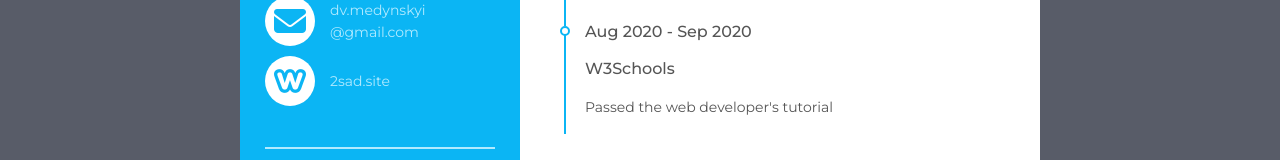
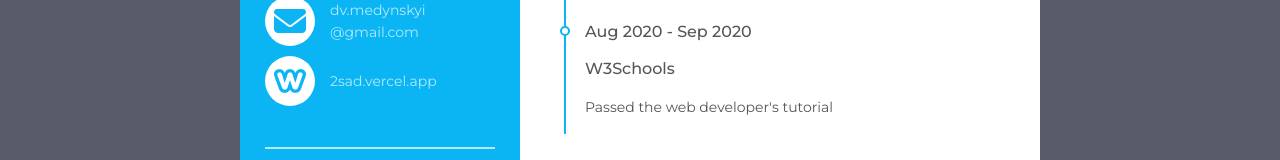
Before and after one commit to ds-vader/Front-End-Libraries-Projects, a React (Create React App) app: page / in a window 1280 px wide. Shown: the part 633-793 px from the top of the page. Built offline with nearby package versions, Linux system fonts and the light colour scheme.

Commit message:
change site address

```diff
--- a/src/Components/CV/CV.jsx
+++ b/src/Components/CV/CV.jsx
@@ -58,7 +58,7 @@ const CV = (props) => {
                                         <i className="fab fa-weebly fa-2x"></i>
                                     </div>
                                     <div className="data">
-                                        2sad.site
+                                        2sad.vercel.app
              </div>
                                 </li>
                             </ul>
```
Also changed, not shown: 1 other file (tests, documents, lock files or other folders).
